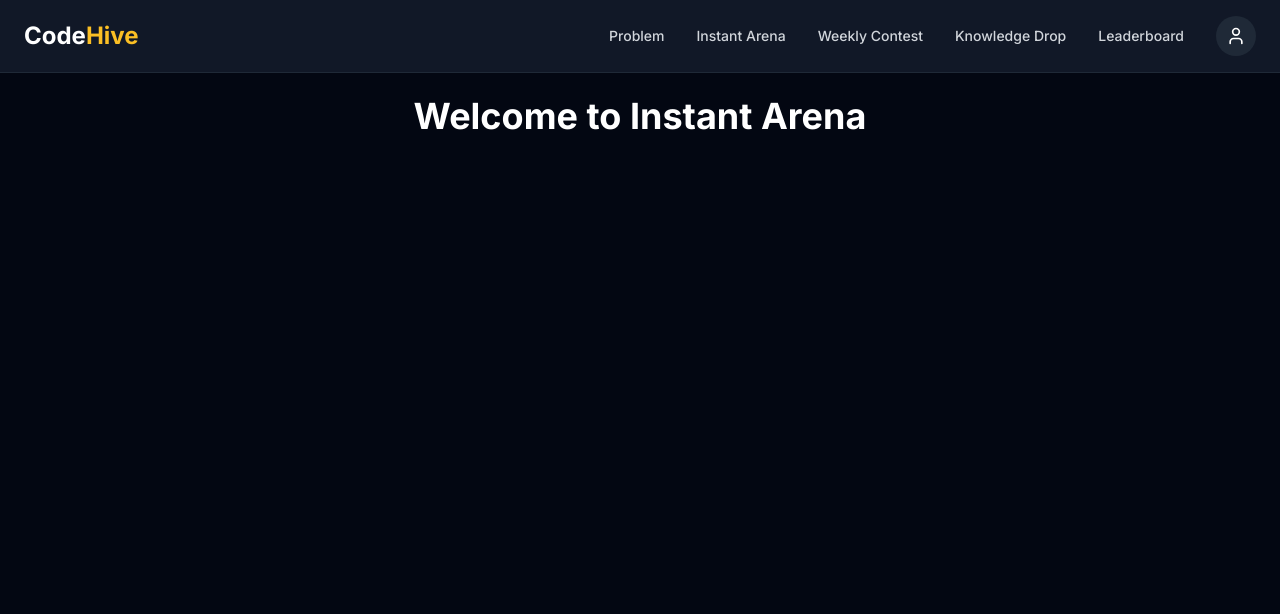
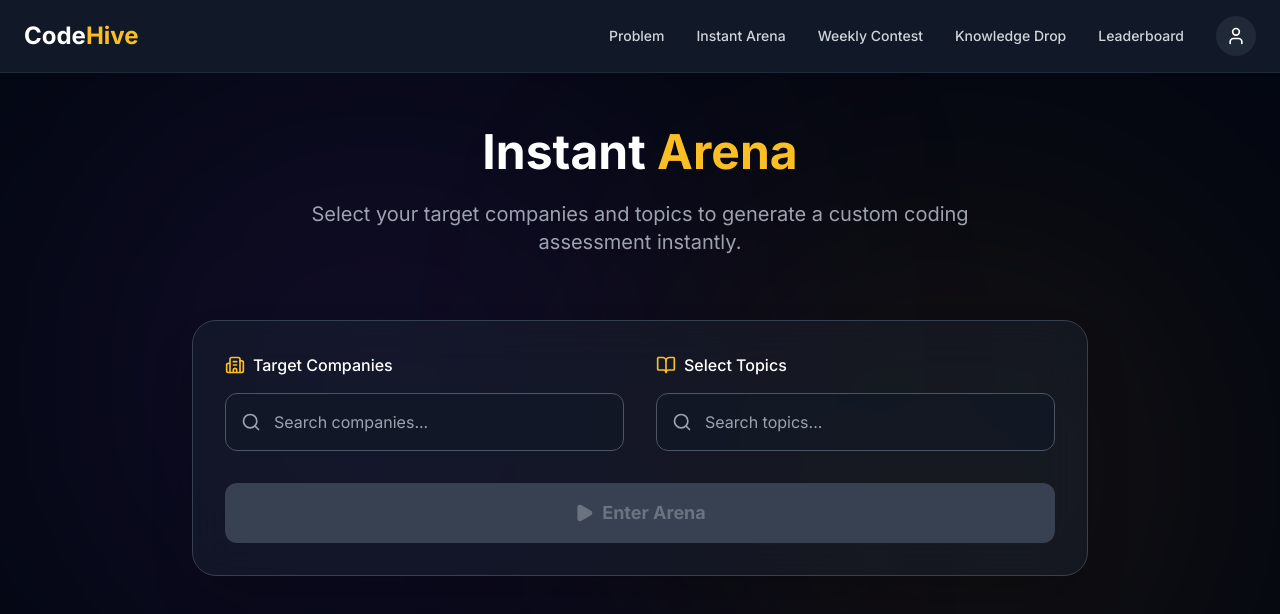
Before and after one commit to kishan-1001/CodeHive, a React (Vite) app in the folder frontend/: page /contest in a window 1280 px wide. Shown: the top 614 px of the page. Built offline with nearby package versions, Linux system fonts and the light colour scheme.

Commit message:
added instant arena frontend

```diff
--- a/frontend/src/pages/InstantArena.tsx
+++ b/frontend/src/pages/InstantArena.tsx
@@ -1,21 +1,231 @@
-import React from 'react';
+import React, { useState } from 'react';
 import { useNavigate } from 'react-router-dom';
+import { Search, X, Play, Building2, BookOpen } from 'lucide-react';
 import Header from '../components/Header';
+
+const COMPANIES = [
+  'Google', 'Amazon', 'Microsoft', 'Meta', 'Netflix',
+  'Apple', 'Uber', 'Airbnb', 'LinkedIn', 'Twitter',
+  'Salesforce', 'Adobe', 'Oracle', 'Intel', 'IBM',
+  'Coinbase', 'Stripe', 'DoorDash', 'Pinterest', 'Zoom'
+];
+
+const TOPICS = [
+  'Arrays', 'Strings', 'Two Pointers', 'Sliding Window',
+  'Dynamic Programming', 'Greedy', 'Recursion', 'Backtracking',
+  'Stack', 'Queue', 'Linked List', 'Trees', 'Graphs',
+  'Tries', 'Heap', 'Hash Table', 'Math', 'Bit Manipulation'
+];
 
 const InstantArena: React.FC = () => {
   const navigate = useNavigate();
+  const [selectedCompanies, setSelectedCompanies] = useState<string[]>([]);
+  const [selectedTopics, setSelectedTopics] = useState<string[]>([]);
+  const [companySearch, setCompanySearch] = useState('');
+  const [topicSearch, setTopicSearch] = useState('');
+  const [isCompanyDropdownOpen, setIsCompanyDropdownOpen] = useState(false);
+  const [isTopicDropdownOpen, setIsTopicDropdownOpen] = useState(false);
 
   const handleLogout = () => {
     localStorage.removeItem('token');
     navigate('/home');
   };
 
+  const filteredCompanies = COMPANIES.filter(c =>
+    c.toLowerCase().includes(companySearch.toLowerCase()) &&
+    !selectedCompanies.includes(c)
+  );
+
+  const filteredTopics = TOPICS.filter(t =>
+    t.toLowerCase().includes(topicSearch.toLowerCase()) &&
+    !selectedTopics.includes(t)
+  );
+
+  const toggleCompany = (company: string) => {
+    if (selectedCompanies.includes(company)) {
+      setSelectedCompanies(selectedCompanies.filter(c => c !== company));
+    } else {
+      setSelectedCompanies([...selectedCompanies, company]);
+    }
+  };
+
+  const toggleTopic = (topic: string) => {
+    if (selectedTopics.includes(topic)) {
+      setSelectedTopics(selectedTopics.filter(t => t !== topic));
+    } else {
+      setSelectedTopics([...selectedTopics, topic]);
+    }
+  };
+
+  const handleStart = () => {
+    if (selectedCompanies.length === 0 || selectedTopics.length === 0) {
+      // Could show a toast/alert here
+      return;
+    }
+    console.log('Starting Arena with:', { companies: selectedCompanies, topics: selectedTopics });
+    // TODO: Implement navigation to the actual arena/test page
+  };
+
   return (
     <div className="relative min-h-screen selection:bg-amber-400/30">
+      {/* Background Orbs */}
+      <div className="absolute top-20 left-20 w-[600px] h-[600px] bg-purple-500/10 rounded-full blur-[150px] -z-10"></div>
+      <div className="absolute bottom-20 right-20 w-[500px] h-[500px] bg-amber-500/10 rounded-full blur-[150px] -z-10"></div>
+
       <Header onSignOut={handleLogout} />
-      <div className="pt-24 px-6">
-        <div className="max-w-4xl mx-auto text-center">
-          <h1 className="text-4xl font-bold text-white mb-4">Welcome to Instant Arena</h1>
+
+      <div className="pt-32 px-6 pb-20">
+        <div className="max-w-4xl mx-auto">
+          <div className="text-center mb-16">
+            <h1 className="text-5xl font-bold text-white mb-6">
+              Instant <span className="text-amber-400">Arena</span>
+            </h1>
+            <p className="text-gray-400 text-xl max-w-2xl mx-auto">
+              Select your target companies and topics to generate a custom coding assessment instantly.
+            </p>
+          </div>
+
+          <div className="bg-gray-800/40 backdrop-blur-xl rounded-3xl p-8 border border-gray-700 shadow-2xl">
+            <div className="grid md:grid-cols-2 gap-8 mb-8">
+              {/* Company Selector */}
+              <div className="space-y-4">
+                <label className="text-white font-medium flex items-center gap-2">
+                  <Building2 className="w-5 h-5 text-amber-400" />
+                  Target Companies
+                </label>
+                <div className="relative">
+                  <div
+                    className="relative"
+                  >
+                    <Search className="absolute left-4 top-1/2 -translate-y-1/2 text-gray-400 w-5 h-5" />
+                    <input
+                      type="text"
+                      placeholder="Search companies..."
+                      value={companySearch}
+                      onChange={(e) => {
+                        setCompanySearch(e.target.value);
+                        setIsCompanyDropdownOpen(true);
+                      }}
+                      onFocus={() => setIsCompanyDropdownOpen(true)}
+                      className="w-full bg-gray-900/50 text-white pl-12 pr-4 py-4 rounded-xl border border-gray-600 focus:border-amber-400 outline-none transition-all"
+                    />
+                  </div>
+
+                  {(isCompanyDropdownOpen && filteredCompanies.length > 0) && (
+                    <div className="absolute top-full left-0 right-0 mt-2 bg-gray-900 rounded-xl border border-gray-700 shadow-xl max-h-60 overflow-y-auto z-20">
+                      {filteredCompanies.map(company => (
+                        <div
+                          key={company}
+                          onClick={() => {
+                            toggleCompany(company);
+                            setCompanySearch('');
+                            setIsCompanyDropdownOpen(false);
+                          }}
+                          className="px-4 py-3 hover:bg-gray-800 text-gray-300 hover:text-white cursor-pointer transition-colors"
+                        >
+                          {company}
+                        </div>
+                      ))}
+                    </div>
+                  )}
+                </div>
+              </div>
+
+              {/* Topic Selector */}
+              <div className="space-y-4">
+                <label className="text-white font-medium flex items-center gap-2">
+                  <BookOpen className="w-5 h-5 text-amber-400" />
+                  Select Topics
+                </label>
+                <div className="relative">
+                  <div className="relative">
+                    <Search className="absolute left-4 top-1/2 -translate-y-1/2 text-gray-400 w-5 h-5" />
+                    <input
+                      type="text"
+                      placeholder="Search topics..."
+                      value={topicSearch}
+                      onChange={(e) => {
+                        setTopicSearch(e.target.value);
+                        setIsTopicDropdownOpen(true);
+                      }}
+                      onFocus={() => setIsTopicDropdownOpen(true)}
+                      className="w-full bg-gray-900/50 text-white pl-12 pr-4 py-4 rounded-xl border border-gray-600 focus:border-amber-400 outline-none transition-all"
+                    />
+                  </div>
+
+                  {(isTopicDropdownOpen && filteredTopics.length > 0) && (
+                    <div className="absolute top-full left-0 right-0 mt-2 bg-gray-900 rounded-xl border border-gray-700 shadow-xl max-h-60 overflow-y-auto z-20">
+                      {filteredTopics.map(topic => (
+                        <div
+                          key={topic}
+                          onClick={() => {
+                            toggleTopic(topic);
+                            setTopicSearch('');
+                            setIsTopicDropdownOpen(false);
+                          }}
+                          className="px-4 py-3 hover:bg-gray-800 text-gray-300 hover:text-white cursor-pointer transition-colors"
+                        >
+                          {topic}
+                        </div>
+                      ))}
+                    </div>
+                  )}
+                </div>
+              </div>
+            </div>
+
+            {/* Selected Items Chips */}
+            {(selectedCompanies.length > 0 || selectedTopics.length > 0) && (
+              <div className="mb-8 space-y-4">
+                {selectedCompanies.length > 0 && (
+                  <div className="flex flex-wrap gap-2">
+                    <span className="text-gray-400 text-sm py-1.5 mr-2">Companies:</span>
+                    {selectedCompanies.map(company => (
+                      <div key={company} className="flex items-center gap-2 bg-blue-400/10 text-blue-400 px-3 py-1.5 rounded-full border border-blue-400/20">
+                        <span className="text-sm font-medium">{company}</span>
+                        <button
+                          onClick={() => toggleCompany(company)}
+                          className="hover:text-blue-300"
+                        >
+                          <X className="w-3 h-3" />
+                        </button>
+                      </div>
+                    ))}
+                  </div>
+                )}
+
+                {selectedTopics.length > 0 && (
+                  <div className="flex flex-wrap gap-2">
+                    <span className="text-gray-400 text-sm py-1.5 mr-2">Topics:</span>
+                    {selectedTopics.map(topic => (
+                      <div key={topic} className="flex items-center gap-2 bg-amber-400/10 text-amber-400 px-3 py-1.5 rounded-full border border-amber-400/20">
+                        <span className="text-sm font-medium">{topic}</span>
+                        <button
+                          onClick={() => toggleTopic(topic)}
+                          className="hover:text-amber-300"
+                        >
+                          <X className="w-3 h-3" />
+                        </button>
+                      </div>
+                    ))}
+                  </div>
+                )}
+              </div>
+            )}
+
+            {/* Action Button */}
+            <button
+              onClick={handleStart}
+              disabled={selectedCompanies.length === 0 || selectedTopics.length === 0}
+              className={`w-full py-4 rounded-xl font-bold text-lg flex items-center justify-center gap-2 transition-all transform hover:scale-[1.02] active:scale-[0.98] ${selectedCompanies.length === 0 || selectedTopics.length === 0
+                ? 'bg-gray-700 text-gray-500 cursor-not-allowed'
+                : 'bg-gradient-to-r from-amber-400 to-orange-500 text-gray-900 hover:shadow-lg hover:shadow-amber-500/20'
+                }`}
+            >
+              <Play className="w-5 h-5 fill-current" />
+              Enter Arena
+            </button>
+          </div>
         </div>
       </div>
     </div>
```
